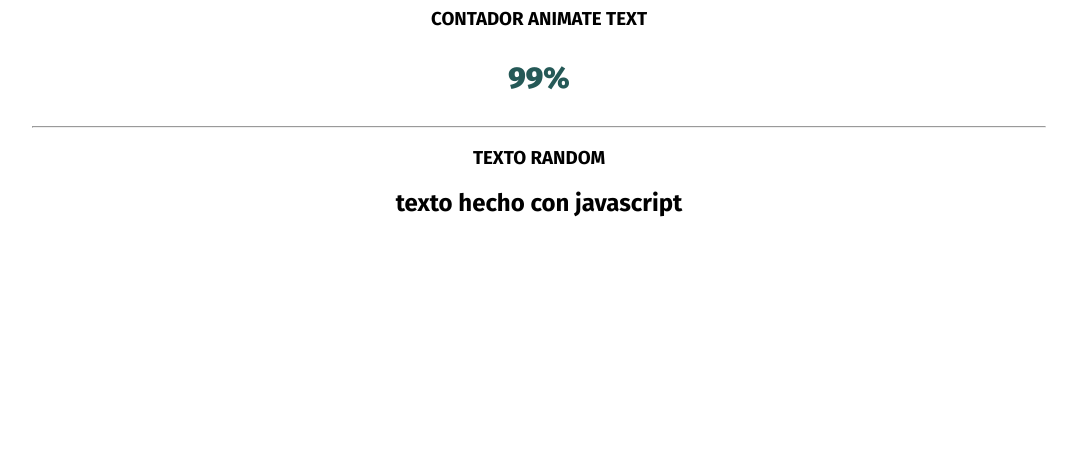
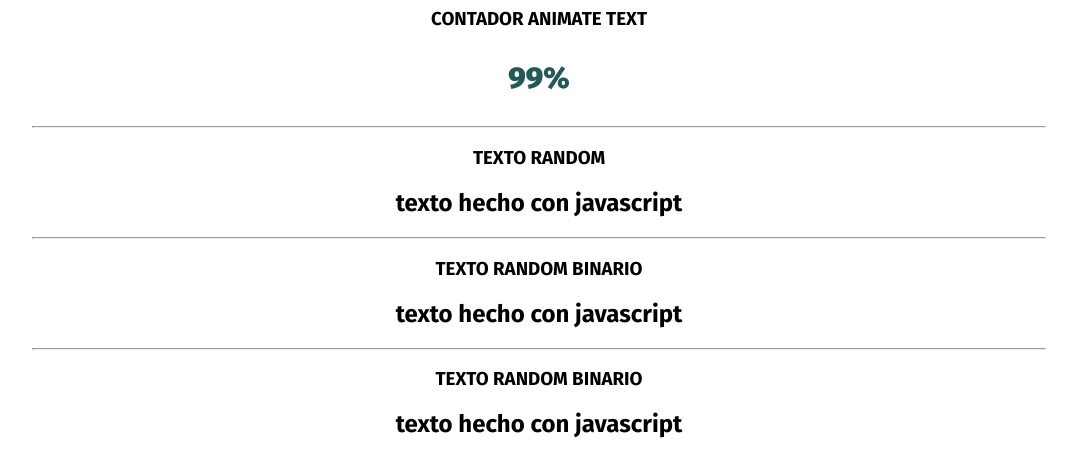
Before and after one commit to mareanovazquez/animate-text-img, a plain HTML site: page index.html in a window 1280 px wide. Shown: the part 772-1238 px from the top of the page, without its empty margins (101-1178 px from the left). Before the commit the page ends 1017 px from the top, so only its background shows below. Drawn offline with Linux system fonts and the light colour scheme.

Commit message:
pruebas con animación de texto

```diff
--- a/css/style.css
+++ b/css/style.css
@@ -242,3 +242,38 @@ h3 {
     font-size: 24px;
     font-weight: bold;
 }
+
+
+/* TEXT RANDOM BINARIO*/
+
+.contenedor-text-binary {
+    display: flex;
+    flex-direction: column;
+    justify-content: center;
+    align-items: center;
+    width: 80%;
+    margin: 0 auto;
+    padding-bottom: 20px;
+}
+
+#text-binary {
+    font-size: 24px;
+    font-weight: bold;
+}
+
+/* TEXT RANDOM BINARIO 2*/
+
+.contenedor-text-binary2 {
+    display: flex;
+    flex-direction: column;
+    justify-content: center;
+    align-items: center;
+    width: 80%;
+    margin: 0 auto;
+    padding-bottom: 20px;
+}
+
+#text-binary2 {
+    font-size: 24px;
+    font-weight: bold;
+}
--- a/index.html
+++ b/index.html
@@ -47,10 +47,22 @@
     <h3>TEXTO RANDOM</h3>
     <div id="text-random">texto hecho con javascript</div>
 </div>
+<hr>
+<div class="contenedor-text-binary">
+    <h3>TEXTO RANDOM BINARIO</h3>
+    <div id="text-binary">texto hecho con javascript</div>
+</div>
 
+<hr>
+<div class="contenedor-text-binary2">
+    <h3>TEXTO RANDOM BINARIO</h3>
+    <div id="text-binary2">texto hecho con javascript</div>
+</div>
     <script src="./js/contador.js"></script>
     <script src="./js/contador2.js"></script>
     <script src="./js/textRandom.js"></script>
+    <script src="./js/textBinary.js"></script>
+    <script src="./js/textBinary2.js"></script>
 </body>
 
 </html>
--- /dev/null
+++ b/js/textBinary.js
@@ -0,0 +1,34 @@
+document.addEventListener("DOMContentLoaded", function () {
+    // Obtenemos el elemento donde se mostrará el texto definitivo
+    let textBinaryElement = document.getElementById('text-binary');
+    // Obtenemos el texto definitivo
+    let textoDefinitivo = textBinaryElement.innerText;
+
+    // Función para mostrar el texto definitivo letra por letra
+    function mostrarTextBinary(letraIndex) {
+        setTimeout(function () {
+            // Generamos una nueva combinación de ceros y unos aleatorios
+            let binaryAleatorio = Array(textoDefinitivo.length).fill('').map(function () {
+                return Math.random() < 0.5 ? '0' : '1'; // Generamos un 0 o un 1 aleatoriamente
+            });
+
+            // Mostramos los ceros y unos aleatorios antes del texto definitivo
+            textBinaryElement.innerText = binaryAleatorio.join('');
+
+            // Actualizamos el texto en el elemento con el carácter correspondiente del texto definitivo
+            let nuevoTexto = textBinaryElement.innerText.substring(0, letraIndex) + textoDefinitivo.charAt(letraIndex) + textBinaryElement.innerText.substring(letraIndex + 1);
+            textBinaryElement.innerText = nuevoTexto;
+
+            // Llamamos recursivamente a la función para mostrar la siguiente letra
+            if (letraIndex < textoDefinitivo.length - 1) {
+                mostrarTextBinary(letraIndex + 1);
+            } else {
+                // Cuando se haya mostrado el último carácter, mostramos el texto definitivo completo
+                textBinaryElement.innerText = textoDefinitivo;
+            }
+        }, 70); // Tiempo de espera entre cada letra (en milisegundos)
+    }
+
+    // Llamamos a la función para iniciar la animación
+    mostrarTextBinary(0);
+});
--- /dev/null
+++ b/js/textBinary2.js
@@ -0,0 +1,43 @@
+document.addEventListener("DOMContentLoaded", function () {
+    // Obtenemos el elemento donde se mostrará el texto definitivo
+    let textBinaryElement = document.getElementById('text-binary2');
+    // Obtenemos el texto definitivo
+    let textoDefinitivo = textBinaryElement.innerText;
+
+    // Variable para controlar si un carácter ya ha sido revelado
+    let caracterRevelado = Array(textoDefinitivo.length).fill(false);
+
+    // Función para mostrar los caracteres de la palabra definitiva y seguir modificando ceros y unos
+    function mostrarCaracteresYModificar(letraIndex) {
+        setTimeout(function () {
+            // Generamos una nueva combinación de ceros y unos aleatorios
+            let binaryAleatorio = Array(textoDefinitivo.length).fill('').map(function () {
+                return Math.random() < 0.5 ? '0' : '1'; // Generamos un 0 o un 1 aleatoriamente
+            });
+
+            // Actualizamos solo los caracteres que aún no han sido revelados
+            let nuevoTexto = textBinaryElement.innerText.split('').map(function (caracter, index) {
+                if (!caracterRevelado[index]) {
+                    return binaryAleatorio[index];
+                } else {
+                    return caracter;
+                }
+            }).join('');
+            textBinaryElement.innerText = nuevoTexto;
+
+            // Si el carácter en la posición letraIndex aún no ha sido revelado, lo mostramos
+            if (!caracterRevelado[letraIndex]) {
+                textBinaryElement.innerText = textBinaryElement.innerText.substring(0, letraIndex) + textoDefinitivo.charAt(letraIndex) + textBinaryElement.innerText.substring(letraIndex + 1);
+                caracterRevelado[letraIndex] = true; // Marcamos el carácter como revelado
+            }
+
+            // Llamamos recursivamente a la función para mostrar la siguiente letra
+            if (letraIndex < textoDefinitivo.length - 1) {
+                mostrarCaracteresYModificar(letraIndex + 1);
+            }
+        }, 50); // Tiempo de espera entre cada letra (en milisegundos)
+    }
+
+    // Llamamos a la función para iniciar la animación
+    mostrarCaracteresYModificar(0);
+});
```
